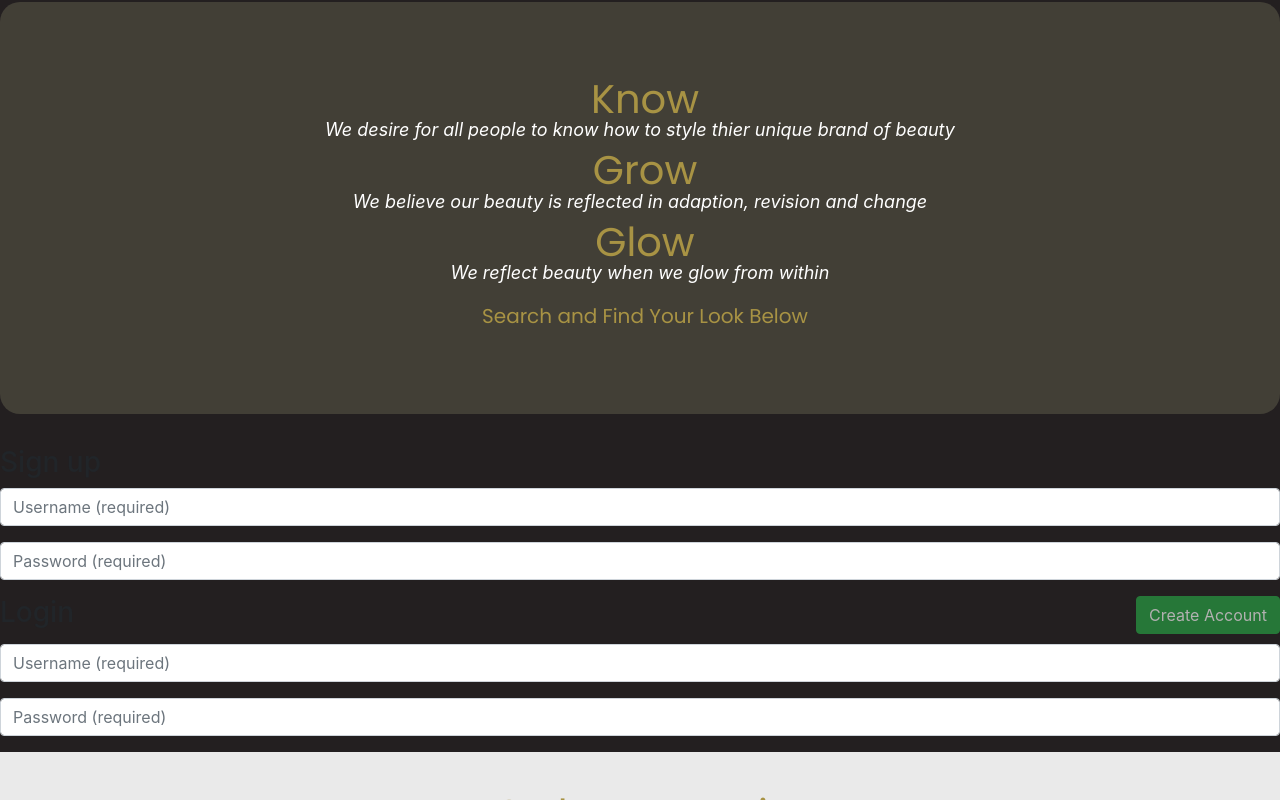
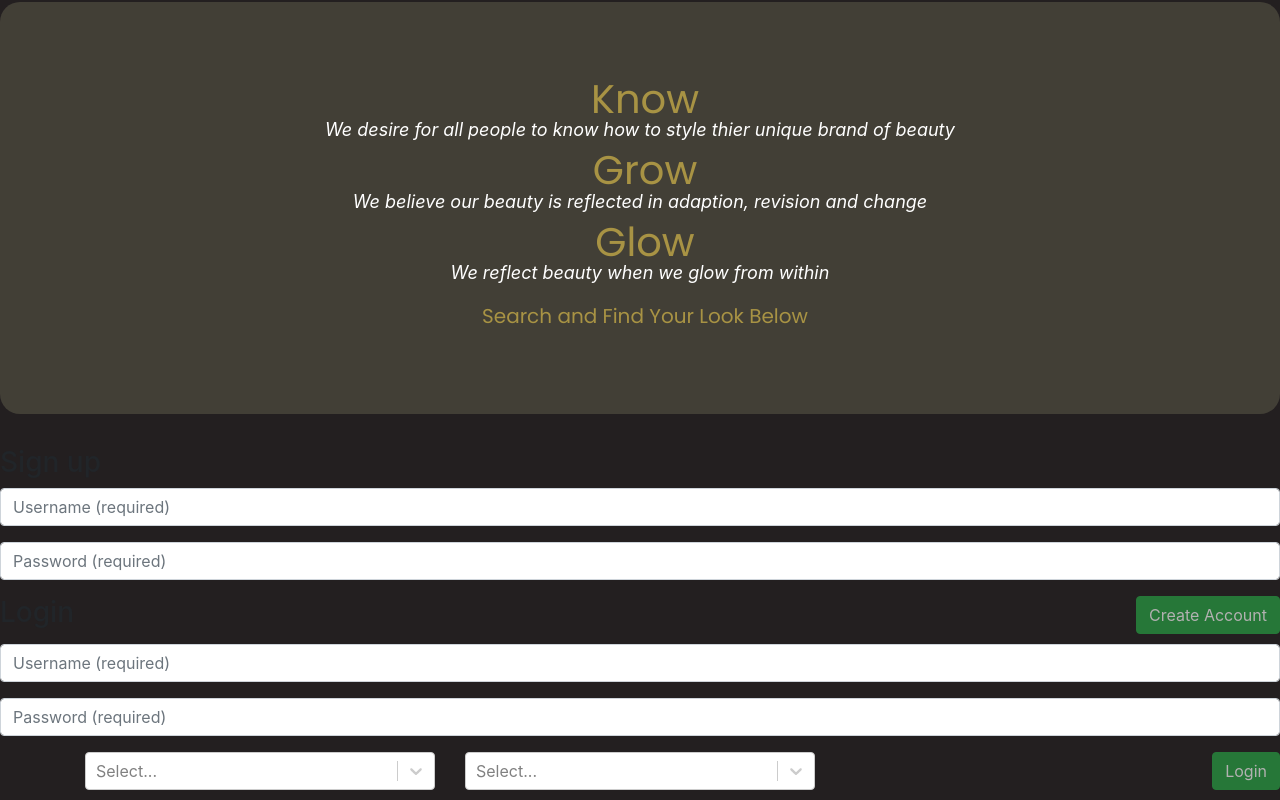
Before and after one commit to Sharaeg4896/Project3, a React (Create React App) app in the folder my-app/: page /search in a window 1280 px wide. Shown: the part 198-998 px from the top of the page. Built offline with nearby package versions, Linux system fonts and the light colour scheme; a web font is replaced by a local one.

Commit message:
updating search area dropdown

```diff
--- a/my-app/src/components/searchArea/index.js
+++ b/my-app/src/components/searchArea/index.js
@@ -1,16 +1,42 @@
 import React from "react";
+import Select from 'react-select';
 import './styles.css';
+
+const hairstyles = [
+  { label: "Twistout", value: 1 },
+  { label: "Braidout", value: 2 },
+  { label: "Bantu", value: 3 },
+  { label: "Wash N Go", value: 4 },
+  { label: "Flexi Rods", value: 5 },
+  { label: "Silk Press", value: 6 }
+];
+
+const products = [
+  { label: "Cleanser", value: 1 },
+  { label: "Conditioner", value: 2 },
+  { label: "Moisturizer", value: 3 },
+  { label: "Styling Cream", value: 4 },
+  { label: "Gels", value: 5 },
+  { label: "Oil", value: 6 }
+];
 
 function SearchType() {
     return (
-      <header className="searchHeader">
-      <h1 className="searchText"> Style Your Hair
-          {/* May separate into two components */}
-      </h1>
-      <h1 className="searchText"> Find Your Product
-      </h1>
-      </header>
-    );
+      // <header className="searchHeader">
+      // <h1 className="searchText"> Style Your Hair</h1>
+      // <h1 className="searchText"> Find Your Product</h1>
+      // </header>
+      <div className="container">
+           <div className="row">
+             <div className="col-md-4">
+               <Select options={ hairstyles } />
+             </div>
+             <div className="col-md-4">
+             <Select options={ products } />
+             </div>
+           </div>
+           </div>
+    )
   }
 
   export default SearchType;
```
